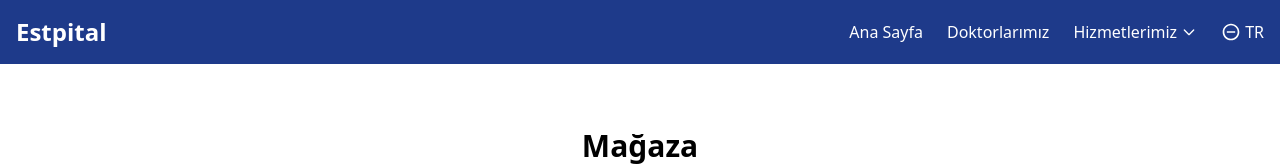
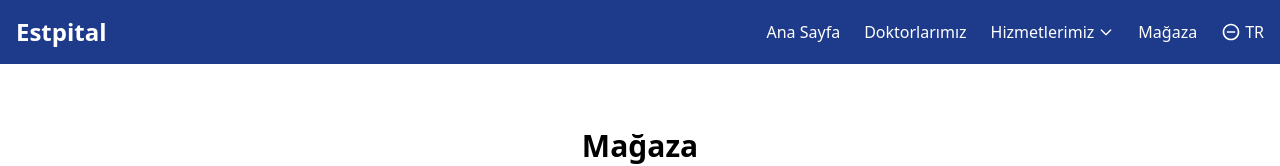
Before and after one commit to Estpital/Estpital-Dynamic-Platform, a React (Create React App) app: page /shop in a window 1280 px wide. Shown: the top 166 px of the page. Built offline with nearby package versions, Linux system fonts and the light colour scheme.

Commit message:
Update Navbar.js

```diff
--- a/src/components/Navbar.js
+++ b/src/components/Navbar.js
@@ -87,6 +87,9 @@ function Navbar() {
               </div>
             )}
           </div>
+          <a href="/shop" className="text-sm sm:text-base hover:underline">
+            Mağaza
+          </a>
           <div className="relative">
             <button
               onClick={toggleLangMenu}
@@ -174,6 +177,9 @@ function Navbar() {
               </div>
             )}
           </div>
+          <a href="/shop" className="block text-base hover:underline py-2">
+            Mağaza
+          </a>
         </div>
       )}
 
```
